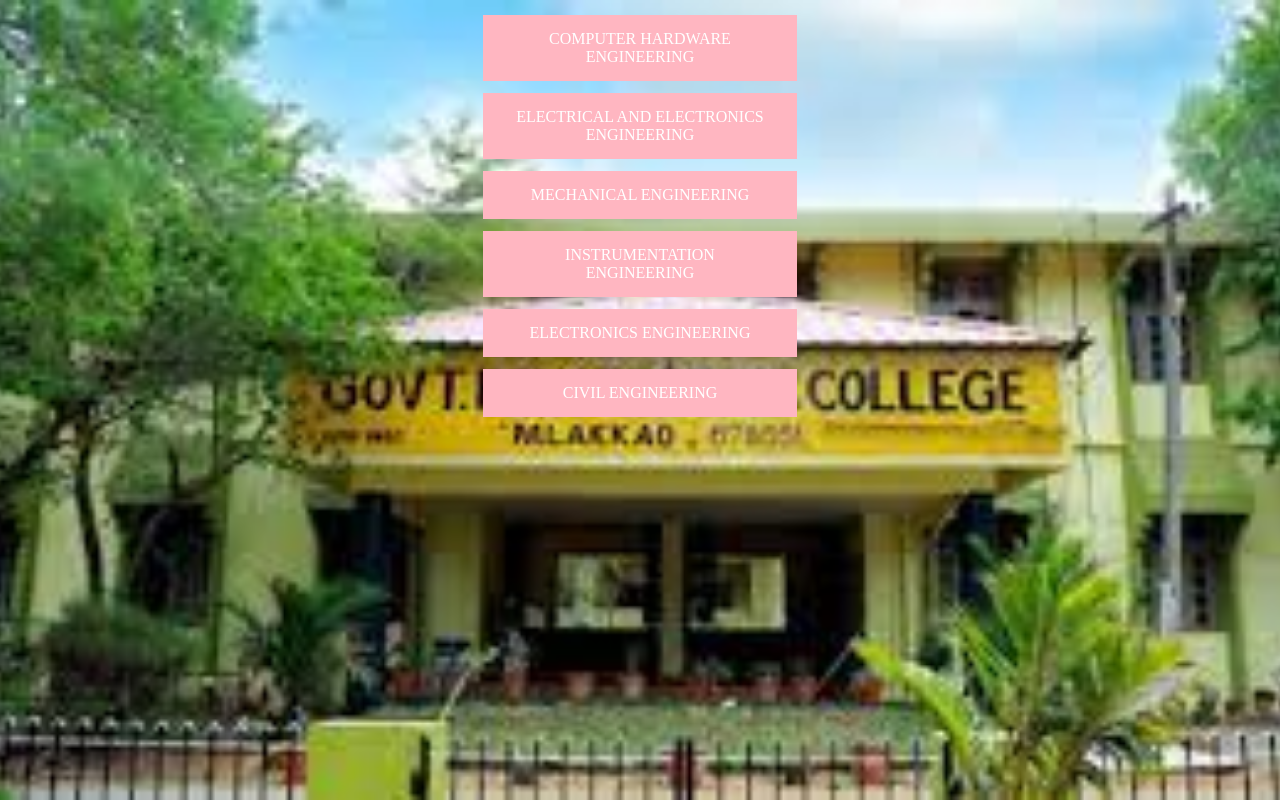
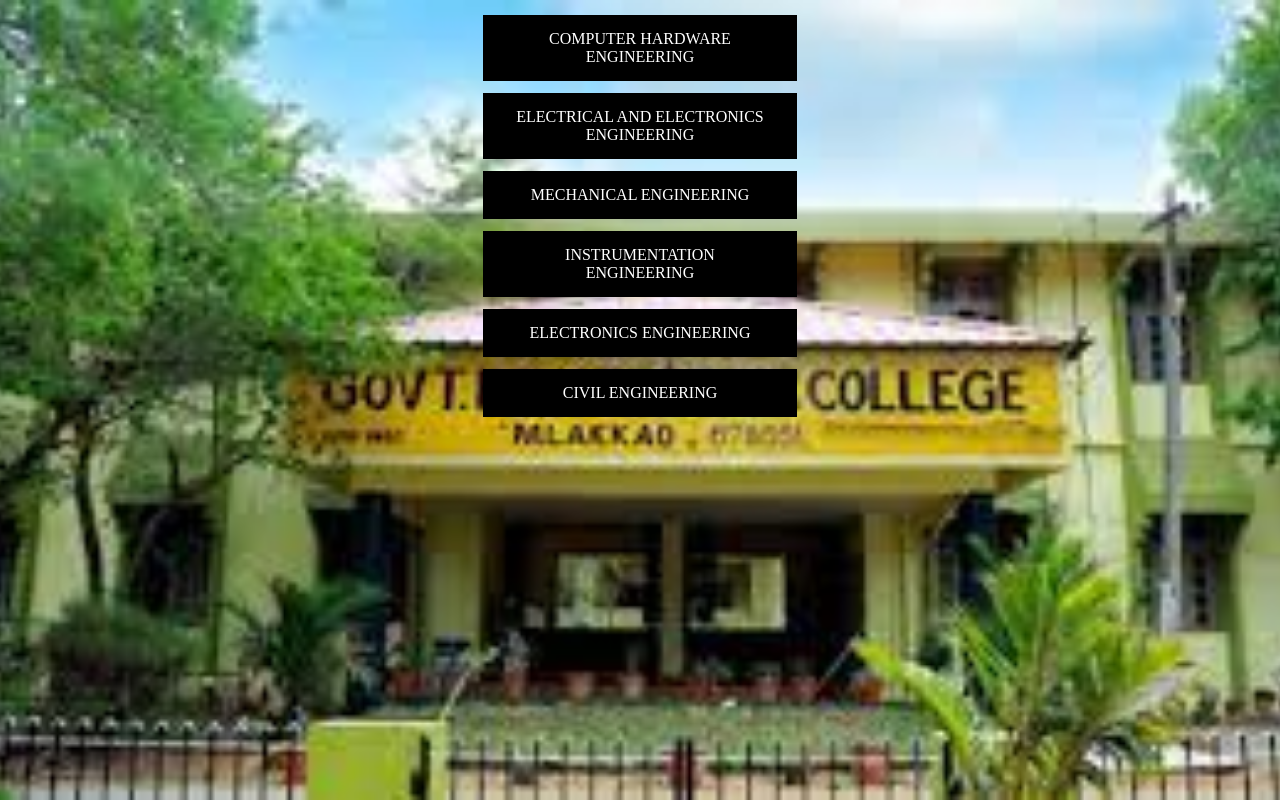
Before and after one commit to deepuoriginal/new, a plain HTML site: page index.html in a window 1280 px wide. Drawn offline with Linux system fonts and the light colour scheme.

Commit message:
Update index.html

```diff
--- a/index.html
+++ b/index.html
@@ -10,7 +10,7 @@
     }
 
     .button {
-      background-color: #FFB6C1; /* LightPink */
+      background-color: #000000; /* black*/
       border: none;
       color: white;
       padding: 15px 32px;
```
